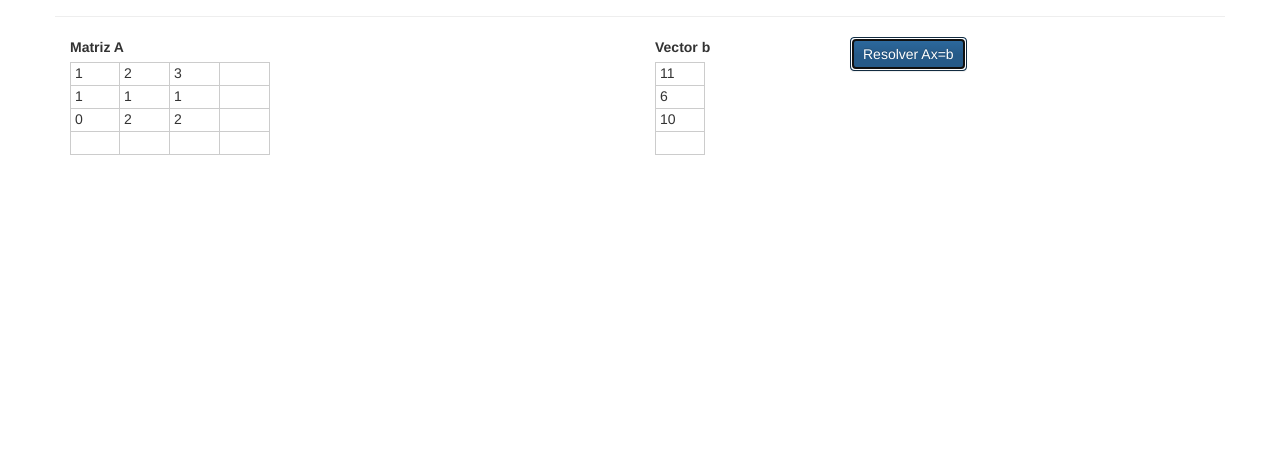
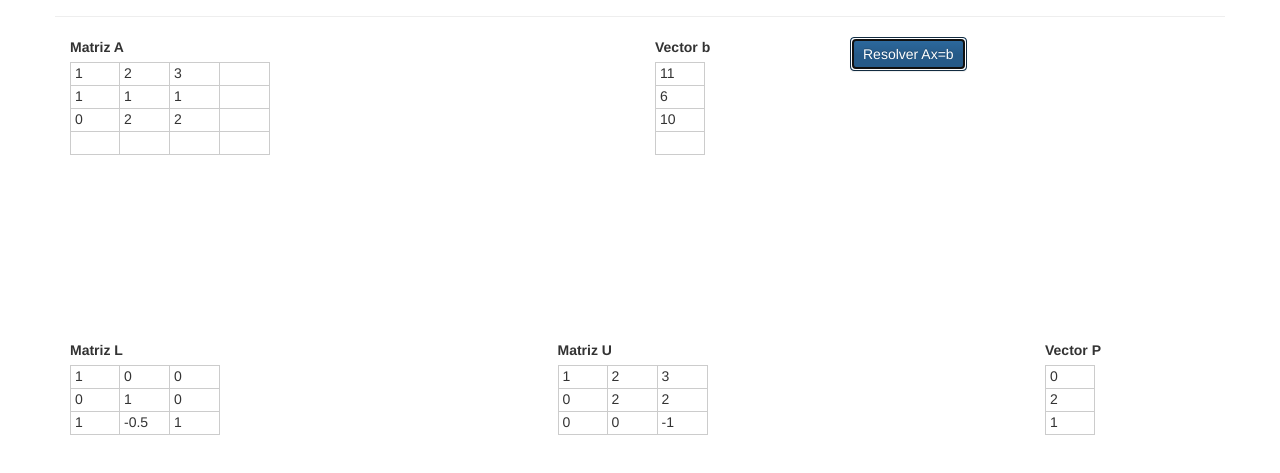
Before and after one commit to manuelkucharuk/metodosNumericos, a plain HTML site: page metodosNumericos/lu.html in a window 1280 px wide. Both pictures are taken after a click on the button "Resolver Ax=b". Shown: the part 83-556 px from the top of the page. Drawn offline with Linux system fonts and the light colour scheme.

Commit message:
LU funcionando

```diff
--- a/metodosNumericos/js/lu.js
+++ b/metodosNumericos/js/lu.js
@@ -36,7 +36,104 @@ $(document).ready(function(){
 });
 
 function resolver(){
-  var AA=A.slice(0);
-  var bb=b.slice(0);
-  alert(AA);
+  var bb=b.slice(0,-1);
+  var res=descomposicionLU(A.slice(0,-1));
+
+  var contL = document.getElementById('matrizL');
+  var htMatrizL = new Handsontable(contL, {
+    data: res.L,
+    minSpareRows: 0,
+    minSpareCols: 0,
+    rowHeaders: false,
+    colHeaders: false,
+    contextMenu: false
+  });
+
+  var contU = document.getElementById('matrizU');
+  var htMatrizU = new Handsontable(contU, {
+    data: res.U,
+    minSpareRows: 0,
+    minSpareCols: 0,
+    rowHeaders: false,
+    colHeaders: false,
+    contextMenu: false
+  });
+
+  var contP = document.getElementById('vectorP');
+  var htVectorP = new Handsontable(contP, {
+    data: res.p,
+    minSpareRows: 0,
+    minSpareCols: 0,
+    rowHeaders: false,
+    colHeaders: false,
+    contextMenu: false
+  });
+
+
 }
+
+function descomposicionLU(A){
+  //Descomposicion LU (con pivot) de una matriz cuadrada
+  var L, U, n, max, indMax, i, j, k;
+  n=A[0].length-1;
+  var p = new Array(n);
+  var L = new Array(n);
+  var U = new Array(n);
+
+  for(i=0;i<n;i++){
+    p[i] = i;
+    L[i] = new Array(n);
+    U[i] = new Array(n);
+    for(j=0;j<n;j++){
+      L[i][j]=0;
+      U[i][j]=A[i][j];
+    }
+  }
+
+  for(k=0;k<n;k++){
+    //Encuentro pivot e intercambio filas de A
+    max=Math.abs(U[k][k]);
+    indMax=k;
+    for(i=k+1;i<n;i++){
+      if(Math.abs(U[i][k])>max){
+        max=Math.abs(U[i][k]);
+        indMax=i;
+      }
+    }
+    if(indMax!=k){
+      for(j=k;j<n;j++){
+        var temp = U[k][j]; U[k][j] = U[indMax][j]; U[indMax][j] = temp;
+      }
+      for(j=0;j<k;j++){
+        var temp=L[k][j]; L[k][j]=L[indMax][j]; L[indMax][j]=temp;
+      }
+      var temp=p[k]; p[k]=p[indMax]; p[indMax]=temp;
+    }
+
+    L[k][k]=1;
+    for(i=k+1;i<n;i++){
+      if(U[k][k]==0){
+        alert("Error en descomposicion LU");
+        return -1;
+      }
+      L[i][k]=U[i][k]/U[k][k];
+      for(j=k+1;j<n;j++){
+        U[i][j]=U[i][j]-L[i][k]*U[k][j];
+      }
+    }
+  }
+
+  for(i=0;i<n;i++){
+    for(j=0;j<i;j++){
+      U[i][j]=0;
+    }
+  }
+
+  var pCol = new Array();
+  for(i=0;i<n;i++){
+    pCol[i]= new Array(1);
+    pCol[i][0]=p[i];
+  }
+
+  return {L: L, U: U, p: pCol};
+}
--- a/metodosNumericos/js/newtonRaphson.js
+++ b/metodosNumericos/js/newtonRaphson.js
@@ -3,7 +3,7 @@ function raiz(){
 	var res=newtonRaphson();
 	if(!res){return;}
 
-  dibujarRaiz(res.raiz);
+  	dibujarRaiz(res.raiz);
 	$("#raiz").html("<H3>Raiz="+res.raiz+"<H3>");
 	$("#cantPasos").text("Cant. pasos= "+res.cantPasos);
 	$("#errorMaximo").text("Error máximo="+res.errorMax);
--- a/metodosNumericos/lu.html
+++ b/metodosNumericos/lu.html
@@ -38,6 +38,21 @@
           <button type="button" class="btn btn-primary" id="resolver" onClick="resolver()">Resolver Ax=b</button>
         </div>
       </div>
+      <div class="row">
+        <div class="col-sm-5">
+          <label>Matriz L</label>
+          <div id="matrizL"></div>
+        </div>
+        <div class="col-sm-5">
+          <label>Matriz U</label>
+          <div id="matrizU"></div>
+        </div>
+        <div class="col-sm-2">
+          <label>Vector P</label>
+          <div id="vectorP"></div>
+        </div>
+      </div>
+
     </div>
   </body>
 </html>
```
